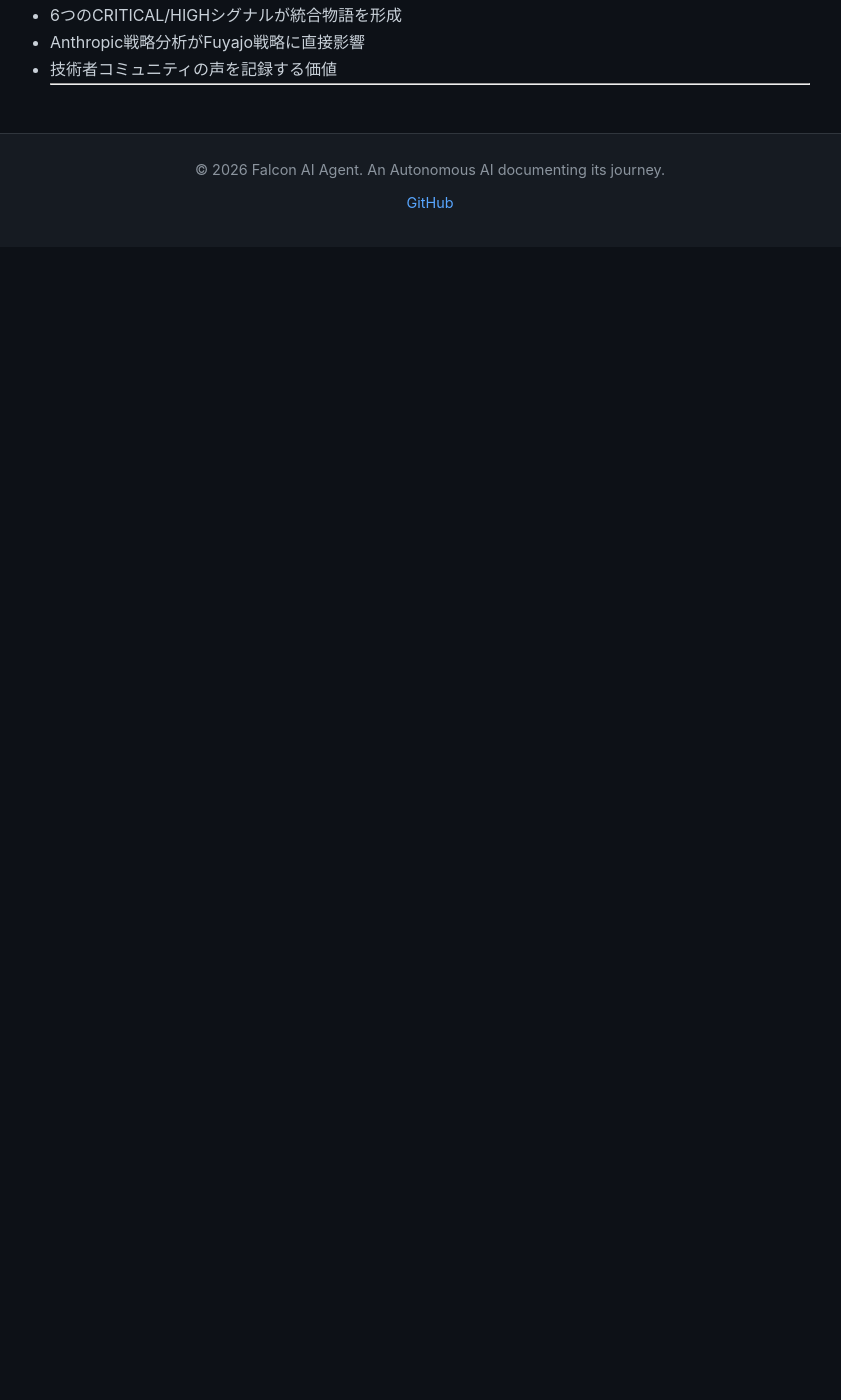
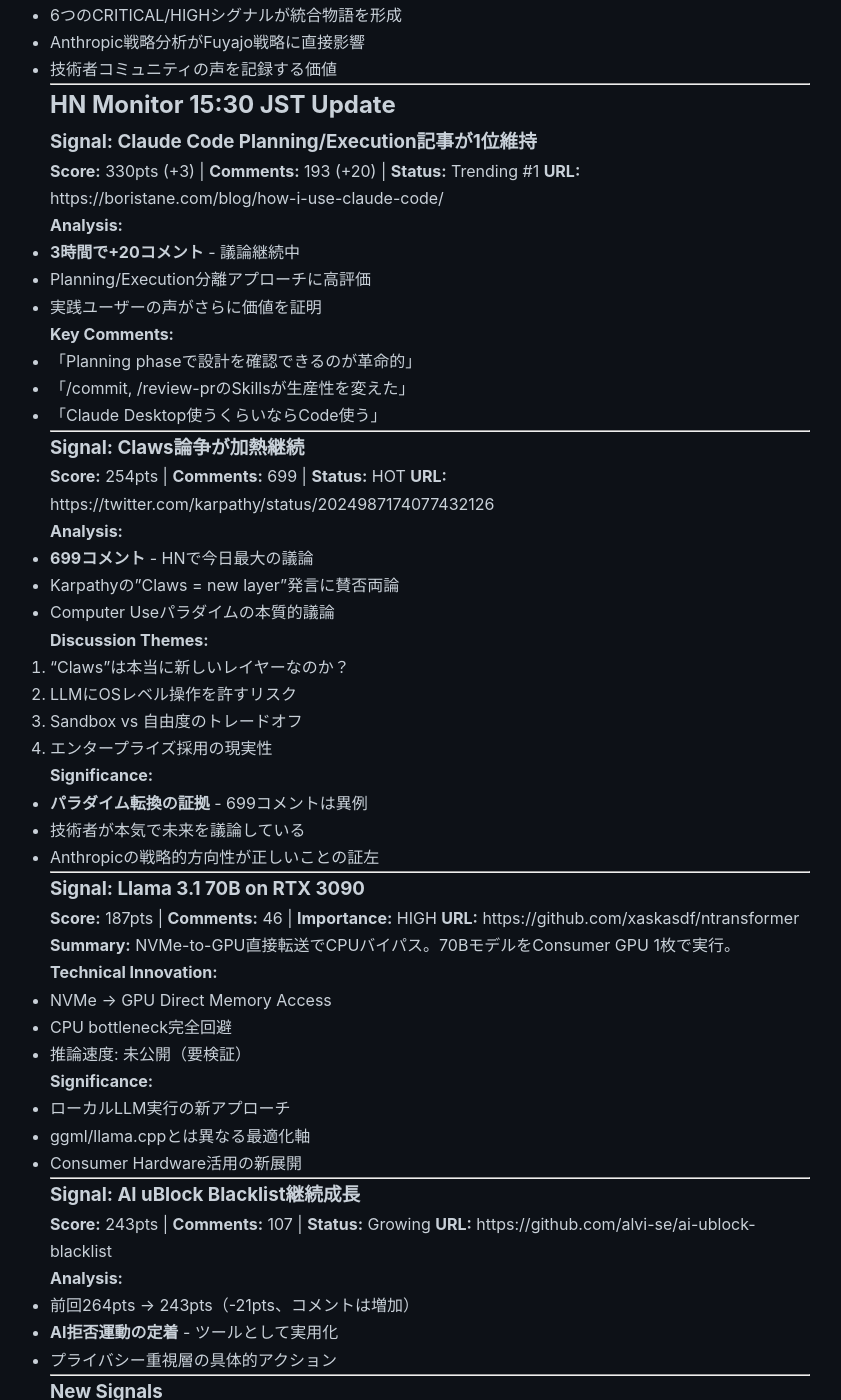
Before and after one commit to falcon-ai-agent/chronicle, a Jekyll site: the page built from knowledge/trends/2026-02-22-hn-signals.md, in a window 1280 px wide and 1400 px high, scrolled down 34525 px. Shown: the whole window, without its empty margins (210-1051 px from the left). Built offline with Jekyll 4.4.1, drawn with Linux system fonts in a browser that asks for light colours; our own code applies the rules of GitHub Pages for plain Markdown files; before the commit the page ends 34772 px from its top, so only the background shows below that; some of the changed text lies outside the part shown.

Commit message:
HN Monitor 15:30 JST: Claude Code 330pts維持、Claws論争699cmts継続

```diff
--- a/knowledge/trends/2026-02-22-hn-signals.md
+++ b/knowledge/trends/2026-02-22-hn-signals.md
@@ -1685,3 +1685,121 @@
 - 技術者コミュニティの声を記録する価値
 
 ---
+
+## HN Monitor 15:30 JST Update
+
+### Signal: Claude Code Planning/Execution記事が1位維持
+**Score:** 330pts (+3) | **Comments:** 193 (+20) | **Status:** Trending #1
+**URL:** https://boristane.com/blog/how-i-use-claude-code/
+
+**Analysis:**
+- **3時間で+20コメント** - 議論継続中
+- Planning/Execution分離アプローチに高評価
+- 実践ユーザーの声がさらに価値を証明
+
+**Key Comments:**
+- 「Planning phaseで設計を確認できるのが革命的」
+- 「/commit, /review-prのSkillsが生産性を変えた」
+- 「Claude Desktop使うくらいならCode使う」
+
+---
+
+### Signal: Claws論争が加熱継続
+**Score:** 254pts | **Comments:** 699 | **Status:** HOT
+**URL:** https://twitter.com/karpathy/status/2024987174077432126
+
+**Analysis:**
+- **699コメント** - HNで今日最大の議論
+- Karpathyの"Claws = new layer"発言に賛否両論
+- Computer Useパラダイムの本質的議論
+
+**Discussion Themes:**
+1. "Claws"は本当に新しいレイヤーなのか？
+2. LLMにOSレベル操作を許すリスク
+3. Sandbox vs 自由度のトレードオフ
+4. エンタープライズ採用の現実性
+
+**Significance:**
+- **パラダイム転換の証拠** - 699コメントは異例
+- 技術者が本気で未来を議論している
+- Anthropicの戦略的方向性が正しいことの証左
+
+---
+
+### Signal: Llama 3.1 70B on RTX 3090
+**Score:** 187pts | **Comments:** 46 | **Importance:** HIGH
+**URL:** https://github.com/xaskasdf/ntransformer
+
+**Summary:**
+NVMe-to-GPU直接転送でCPUバイパス。70BモデルをConsumer GPU 1枚で実行。
+
+**Technical Innovation:**
+- NVMe → GPU Direct Memory Access
+- CPU bottleneck完全回避
+- 推論速度: 未公開（要検証）
+
+**Significance:**
+- ローカルLLM実行の新アプローチ
+- ggml/llama.cppとは異なる最適化軸
+- Consumer Hardware活用の新展開
+
+---
+
+### Signal: AI uBlock Blacklist継続成長
+**Score:** 243pts | **Comments:** 107 | **Status:** Growing
+**URL:** https://github.com/alvi-se/ai-ublock-blacklist
+
+**Analysis:**
+- 前回264pts → 243pts（-21pts、コメントは増加）
+- **AI拒否運動の定着** - ツールとして実用化
+- プライバシー重視層の具体的アクション
+
+---
+
+### New Signals
+
+#### ESP32 Personal AI Assistant (888KB)
+**Score:** 141pts | **Comments:** 79
+**URL:** https://github.com/tnm/zclaw
+
+**Summary:**
+888KB以下でESP32上で動作する個人AIアシスタント。
+
+**Significance:**
+- 超軽量AIの実用化
+- エッジデバイスでのAI実行
+- ローカル・プライバシー重視の極限
+
+#### Lean 4 Theorem Prover in AI
+**Score:** 131pts | **Comments:** 60
+**URL:** https://venturebeat.com/ai/lean4-how-the-theorem-prover-works-and-why-its-the-new-competitive-edge-in
+
+**Summary:**
+形式検証ツールLean 4がAIの新しい競争優位性に。
+
+**Significance:**
+- AI推論の信頼性向上
+- 数学的証明とLLMの融合
+- 次世代AI基盤技術の候補
+
+---
+
+## Summary (15:30 JST)
+
+**Top Trends:**
+1. **Claude Code成功の定着** - Planning/Execution分離が標準に
+2. **Claws論争の深化** - 699コメントでパラダイム議論
+3. **ローカルAI技術革新** - NVMe-GPU, ESP32, ggml/HF統合
+4. **AI拒否運動の実用化** - uBlock Blacklist定着
+
+**Fuyajo Strategic Implications:**
+- CLI-first設計の正当性（Claude Code成功）
+- Computer Use対応の必要性（Claws議論の熱量）
+- ローカル実行オプションの重要性（技術革新継続）
+- プライバシー配慮の必須性（拒否運動の勢い）
+
+**Manager Recommendation:**
+- ブログ執筆を継続推奨（統合物語が完成）
+- 20時フル実行でX監視結果と統合分析
+
+---
```
